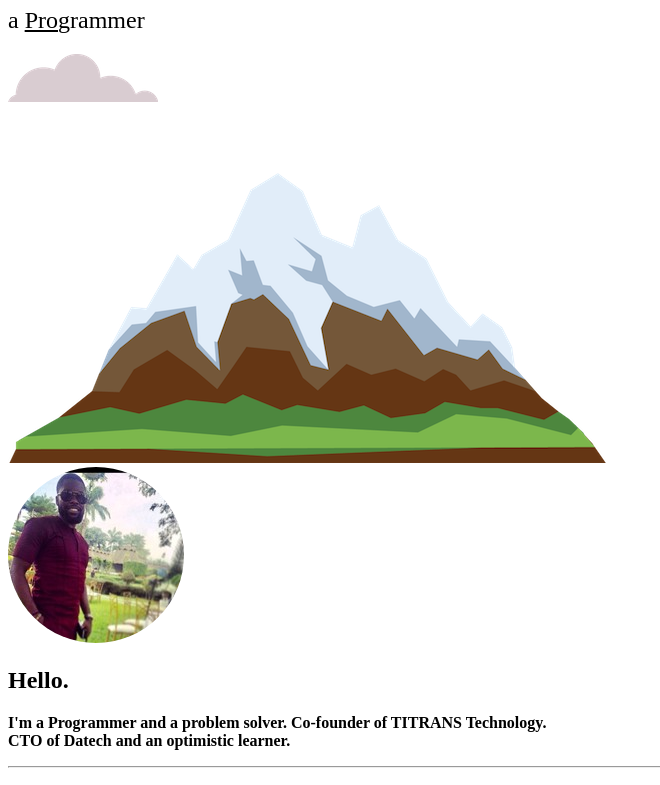
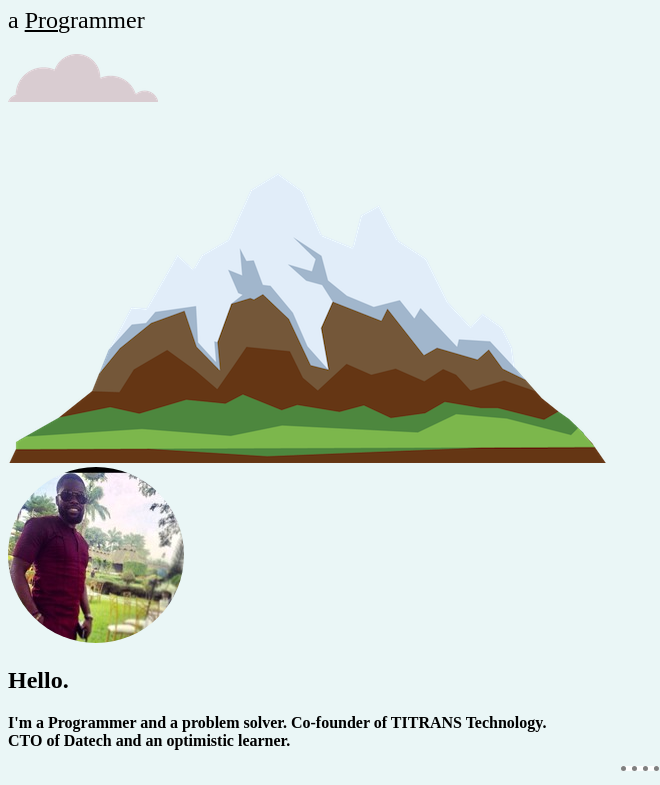
Before and after one commit to Bobbyxii/CV, a plain HTML site: page index.html in a window 1280 px wide. Shown: the part 133-918 px from the top of the page, without its empty margins (0-660 px from the left). Drawn offline with Linux system fonts and the light colour scheme; files whose address does not match are found by name.

Commit message:
Update index.html

```diff
--- a/index.html
+++ b/index.html
@@ -3,7 +3,7 @@
   <head>
     <meta charset="utf-8">
     <title>Bobby Essien</title>
-    <link rel="stylesheet" href="CSS/styles.css">
+    <link rel="stylesheet" href="css/style.css">
     <link rel="shortcut icon" href="favicon.ico">
     <link href="https://fonts.googleapis.com/css?family=Merriweather|Montserrat|Sacramento&display=swap" rel="stylesheet">
   </head>
```
